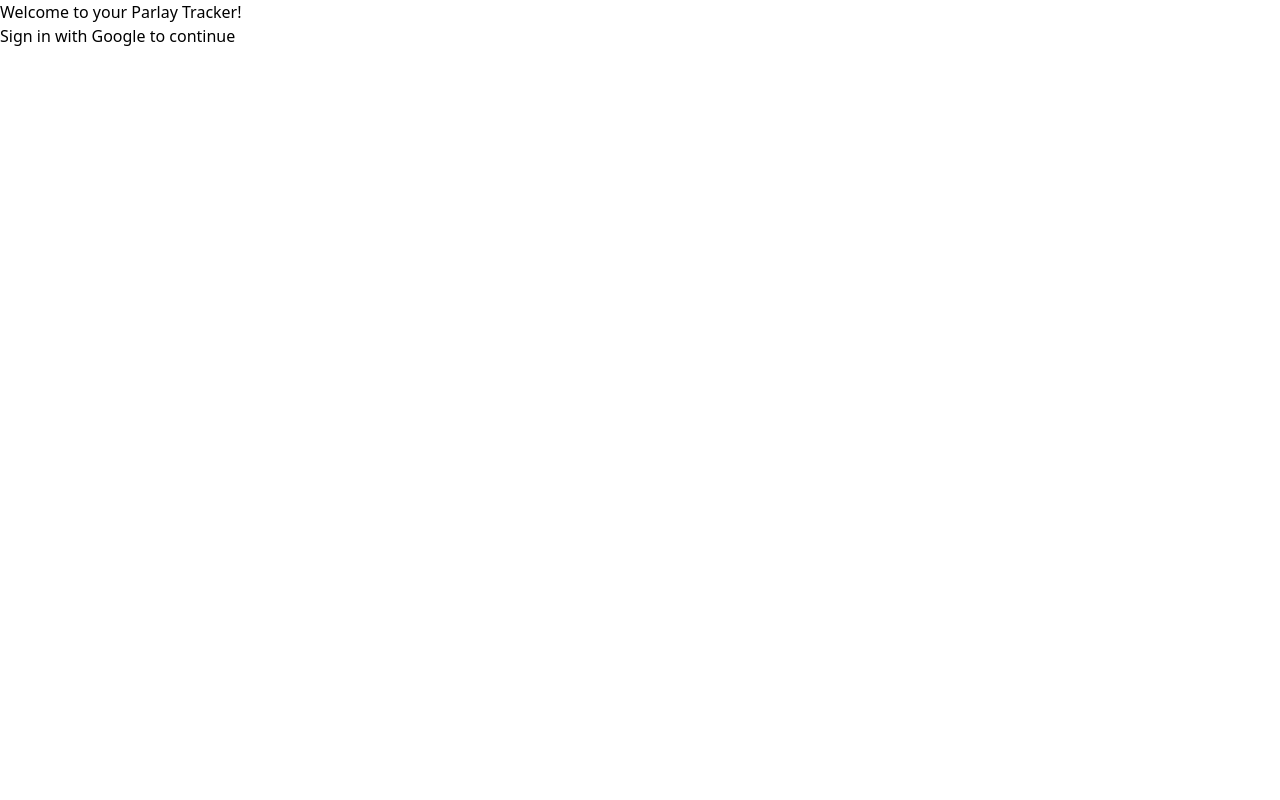
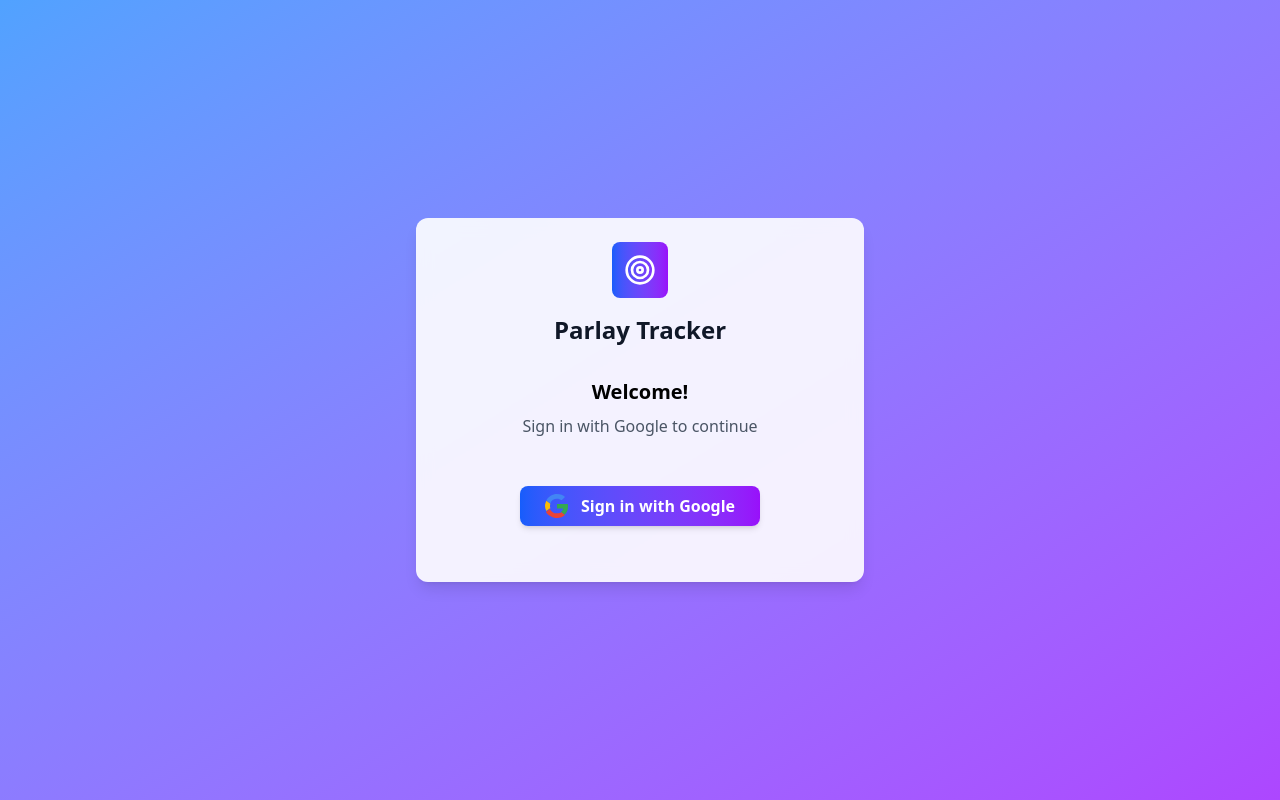
Before and after one commit to RoeyR1/ParlayTracker, a React (Vite) app in the folder parlay-app/: page /login in a window 1280 px wide. Built offline with nearby package versions, Linux system fonts and the light colour scheme; no server answers.

Commit message:
login page styling and home page styling/layout improvements

```diff
--- a/parlay-app/src/pages/HomePage.jsx
+++ b/parlay-app/src/pages/HomePage.jsx
@@ -341,11 +341,15 @@ const HomePage = () => {
 
     return (
 
-        <div className="min-h-screen bg-gradient-to-br from-slate-50 to-slate-100">
+        <div className="relative min-h-screen overflow-hidden">
+            {/* Gradient background */}
+            <div className="absolute inset-0 -z-10">
+                <div className="w-full h-full bg-gradient-to-br from-blue-400 to-purple-500" />
+            </div>
             {/* Header */}
             <header className="bg-white shadow-sm border-b">
                 <div className="max-w-7xl mx-auto px-4 sm:px-6 lg:px-8">
-                    <div className="flex justify-between items-center h-16">
+                    <div className="flex justify-between items-center h-12">
                         <div className="flex items-center space-x-3">
                             <div className="bg-gradient-to-r from-blue-600 to-purple-600 p-2 rounded-lg">
                                 <Target className="h-6 w-6 text-white" />
@@ -366,9 +370,9 @@ const HomePage = () => {
                 </div>
             </header>
 
-            <div className="max-w-7xl mx-auto px-4 sm:px-6 lg:px-8 py-8">
+            <div className="max-w-7xl mx-auto px-4 sm:px-6 lg:px-8 py-4">
                 <Tabs value={activeTab} onValueChange={setActiveTab} className="w-full">
-                    <TabsList className="grid w-full grid-cols-2 mb-8">
+                    <TabsList className="grid w-full grid-cols-2 mb-4 bg-white">
                         <TabsTrigger value="parlays" className="flex items-center space-x-2">
                             <Target className="h-4 w-4" />
                             <span>Parlays</span>
@@ -381,8 +385,10 @@ const HomePage = () => {
 
                     {/* Parlays Tab */}
                     <TabsContent value="parlays" className="space-y-6">
+                        <Card className="bg-white border-0 shadow-lg mb-8">
+                            <CardContent className="pt-4 pb-4 px-6 space-y-4">
                                 {/* Quick Stats */}
-                        <div className="grid grid-cols-1 md:grid-cols-4 gap-4 mb-6">
+                                <div className="grid grid-cols-1 md:grid-cols-4 gap-4">
                                     <Card className="bg-gradient-to-r from-blue-500 to-blue-600 text-white">
                                         <CardContent className="p-6">
                                             <div className="flex items-center justify-between">
@@ -436,7 +442,7 @@ const HomePage = () => {
                                 </div>
 
                                 {/* Add New Parlay Section */}
-                        <div className="space-y-4 flex justify-center">
+                                <div className="space-y-4 flex justify-center mb-2">
                                     <div className="w-2/3">
                                         <div className="flex justify-start items-center mb-4">
                                             <Button
@@ -461,7 +467,7 @@ const HomePage = () => {
                                         {showInlineForm && (
                                             <form
                                                 onSubmit={handleSubmit}
-                                        className="grid grid-cols-1 md:grid-cols-5 gap-4 p-4 border rounded-lg shadow-sm"
+                                                className="grid grid-cols-1 md:grid-cols-5 gap-4 p-4 border rounded-lg shadow-sm bg-white"
                                             >
                                                 <div>
                                                     <Label htmlFor="date">Date</Label>
@@ -551,11 +557,10 @@ const HomePage = () => {
 
                                 {/* Parlays List */}
                                 <div className="flex justify-center">
-                            <Card className="w-2/3">
-                                <CardHeader>
-                                    <CardTitle>Your Parlays</CardTitle>
-                                </CardHeader>
-                                <CardContent>
+                                    <div className="w-2/3">
+                                        <div className="mb-4">
+                                            <h3 className="text-lg font-semibold text-gray-900">Your Parlays</h3>
+                                        </div>
                                         <div className="space-y-4">
                                             {parlaysToShow.length === 0 ? (
                                                 <div className="text-center py-8 text-gray-500">
@@ -620,23 +625,24 @@ const HomePage = () => {
                                                     <Button
                                                         variant="outline"
                                                         onClick={() => setShowAllParlays(!showAllParlays)}
-                                                    className="mt-4 hover:bg-gray-200"
+                                                        className="mt-2 hover:bg-gray-200"
                                                     >
                                                         {showAllParlays ? "Show Less" : "Show All"}
                                                     </Button>
                                                 </div>
                                             )}
                                         </div>
+                                    </div>
+                                </div>
                             </CardContent>
                         </Card>
-                        </div>
                     </TabsContent>
 
                     {/* Analytics Tab */}
                     <TabsContent value="analytics" className="space-y-6">
                         <div className="grid grid-cols-1 lg:grid-cols-2 gap-6">
                             {/* Leg Distribution Pie Chart */}
-                            <Card>
+                            <Card className="bg-white">
                                 <CardHeader>
                                     <div className="flex justify-between items-center">
                                         <CardTitle>Leg Distribution</CardTitle>
@@ -698,7 +704,7 @@ const HomePage = () => {
                             </Card>
 
                             {/* Monthly/Daily Spending Chart */}
-                            <Card>
+                            <Card className="bg-white">
                                 <CardHeader>
                                     <div className="flex justify-between items-center">
                                         <CardTitle>
@@ -751,7 +757,7 @@ const HomePage = () => {
                             </Card>
 
                             {/* Combined Trend Chart */}
-                            <Card className="lg:col-span-2">
+                            <Card className="lg:col-span-2 bg-white">
                                 <CardHeader>
                                     <div className="flex justify-between items-center">
                                         <CardTitle>
--- a/parlay-app/src/pages/LoginPage.jsx
+++ b/parlay-app/src/pages/LoginPage.jsx
@@ -1,5 +1,8 @@
 import { useNavigate } from 'react-router-dom';
 import { GoogleLogin } from '@react-oauth/google';
+import { Card, CardHeader, CardTitle, CardContent } from '@/components/ui/card';
+import { Button } from '@/components/ui/button';
+import { Target } from 'lucide-react';
 
 const LoginPage = () => {
     const navigate = useNavigate();
@@ -25,13 +28,48 @@ const LoginPage = () => {
     };
 
     return (
-        <div className="login-page">
-            <h2>Welcome to your Parlay Tracker!</h2>
-            <p>Sign in with Google to continue</p>
-            <GoogleLogin
-                onSuccess={handleGoogleLogin}
-                onError={() => alert('Google Login Failed')}
-            />
+        <div className="relative min-h-screen flex items-center justify-center overflow-hidden">
+            {/* Gradient background */}
+            <div className="absolute inset-0 -z-10">
+                <div className="w-full h-full bg-gradient-to-br from-blue-400 to-purple-500" />
+            </div>
+            <Card className="w-full max-w-md shadow-lg border-none bg-white/90 backdrop-blur-sm">
+                <CardHeader className="flex flex-col items-center gap-2 pb-0">
+                    <div className="bg-gradient-to-r from-blue-600 to-purple-600 p-3 rounded-lg mb-2 flex items-center justify-center">
+                        <Target className="h-8 w-8 text-white" />
+                    </div>
+                    <CardTitle className="text-2xl font-bold text-gray-900 text-center">Parlay Tracker</CardTitle>
+                </CardHeader>
+                <CardContent className="flex flex-col items-center gap-6 pt-2 pb-8">
+                    <div className="w-full text-center">
+                        <h2 className="text-xl font-semibold mb-2">Welcome!</h2>
+                        <p className="text-gray-600 mb-6">Sign in with Google to continue</p>
+                    </div>
+                    <div className="w-full flex flex-col items-center gap-4">
+                        <div className="relative w-[240px] h-[40px]">
+                            {/* Visually hidden GoogleLogin, but accessible for screen readers and click events */}
+                            <div className="absolute inset-0 w-[240px] h-[40px] opacity-0 z-20 cursor-pointer" tabIndex={-1} aria-hidden="false" style={{ pointerEvents: 'auto' }}>
+                                <GoogleLogin
+                                    onSuccess={handleGoogleLogin}
+                                    onError={() => alert('Google Login Failed')}
+                                    width="240"
+                                />
+                            </div>
+                            {/* Custom styled button overlays the GoogleLogin button */}
+                            <button
+                                type="button"
+                                className="w-[240px] h-[40px] flex items-center justify-center gap-3 bg-gradient-to-r from-blue-600 to-purple-600 text-white font-semibold rounded-lg shadow-md hover:from-blue-700 hover:to-purple-700 transition-all duration-150 focus:outline-none focus:ring-2 focus:ring-blue-400 focus:ring-offset-2 text-base select-none"
+                                tabIndex={-1}
+                                aria-label="Sign in with Google"
+                                style={{ pointerEvents: 'none' }}
+                            >
+                                <svg className="h-6 w-6" viewBox="0 0 48 48"><g><path fill="#4285F4" d="M24 9.5c3.54 0 6.7 1.22 9.19 3.23l6.85-6.85C36.68 2.54 30.77 0 24 0 14.82 0 6.71 5.1 2.69 12.44l7.98 6.2C12.13 13.16 17.62 9.5 24 9.5z" /><path fill="#34A853" d="M46.1 24.55c0-1.64-.15-3.22-.43-4.74H24v9.01h12.42c-.54 2.9-2.18 5.36-4.65 7.02l7.19 5.6C43.98 37.13 46.1 31.3 46.1 24.55z" /><path fill="#FBBC05" d="M10.67 28.65c-1.01-2.98-1.01-6.18 0-9.16l-7.98-6.2C.99 17.1 0 20.43 0 24c0 3.57.99 6.9 2.69 10.01l7.98-6.2z" /><path fill="#EA4335" d="M24 48c6.48 0 11.92-2.15 15.89-5.85l-7.19-5.6c-2.01 1.35-4.6 2.15-8.7 2.15-6.38 0-11.87-3.66-14.33-8.95l-7.98 6.2C6.71 42.9 14.82 48 24 48z" /><path fill="none" d="M0 0h48v48H0z" /></g></svg>
+                                <span>Sign in with Google</span>
+                            </button>
+                        </div>
+                    </div>
+                </CardContent>
+            </Card>
         </div>
     );
 };
```
Lines whose indentation alone changed are shown as unchanged.
